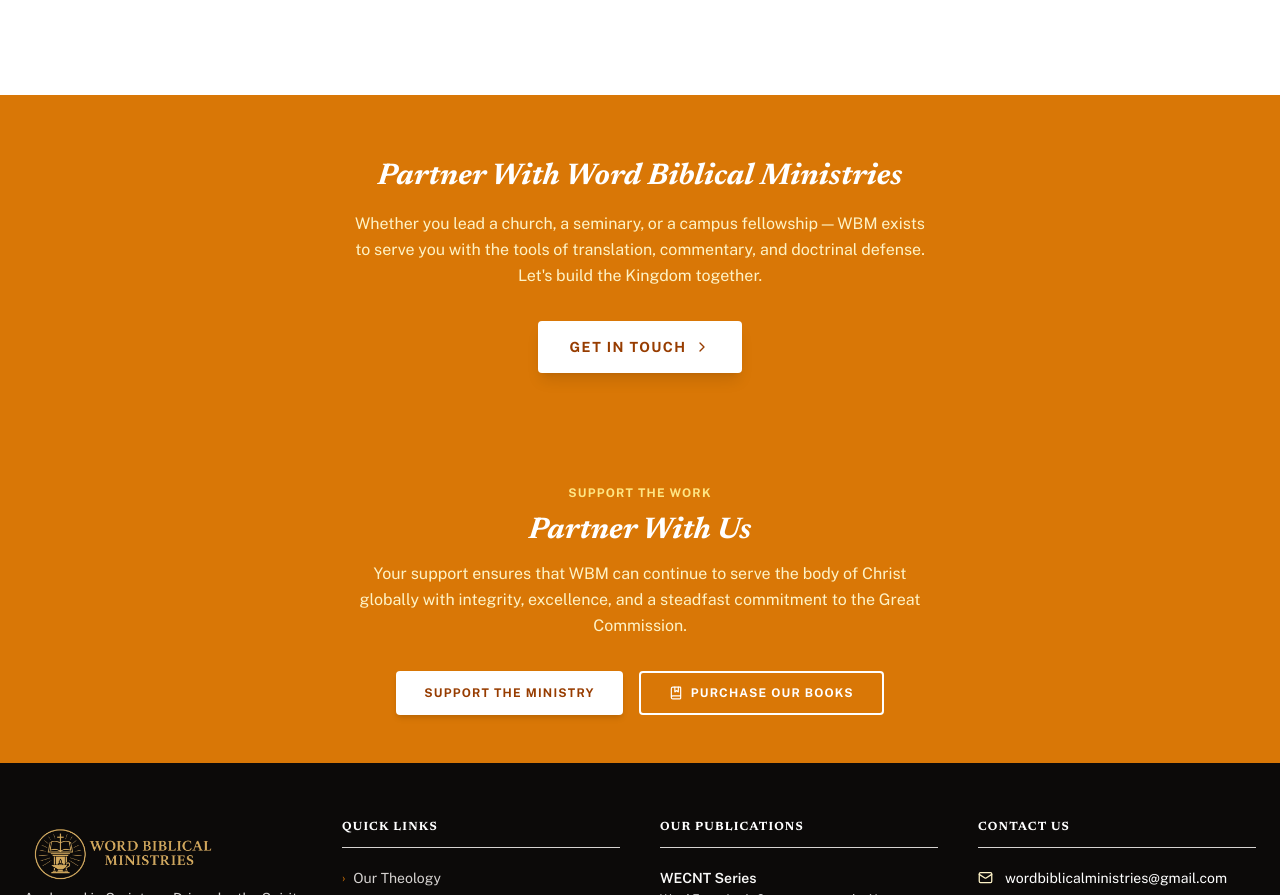
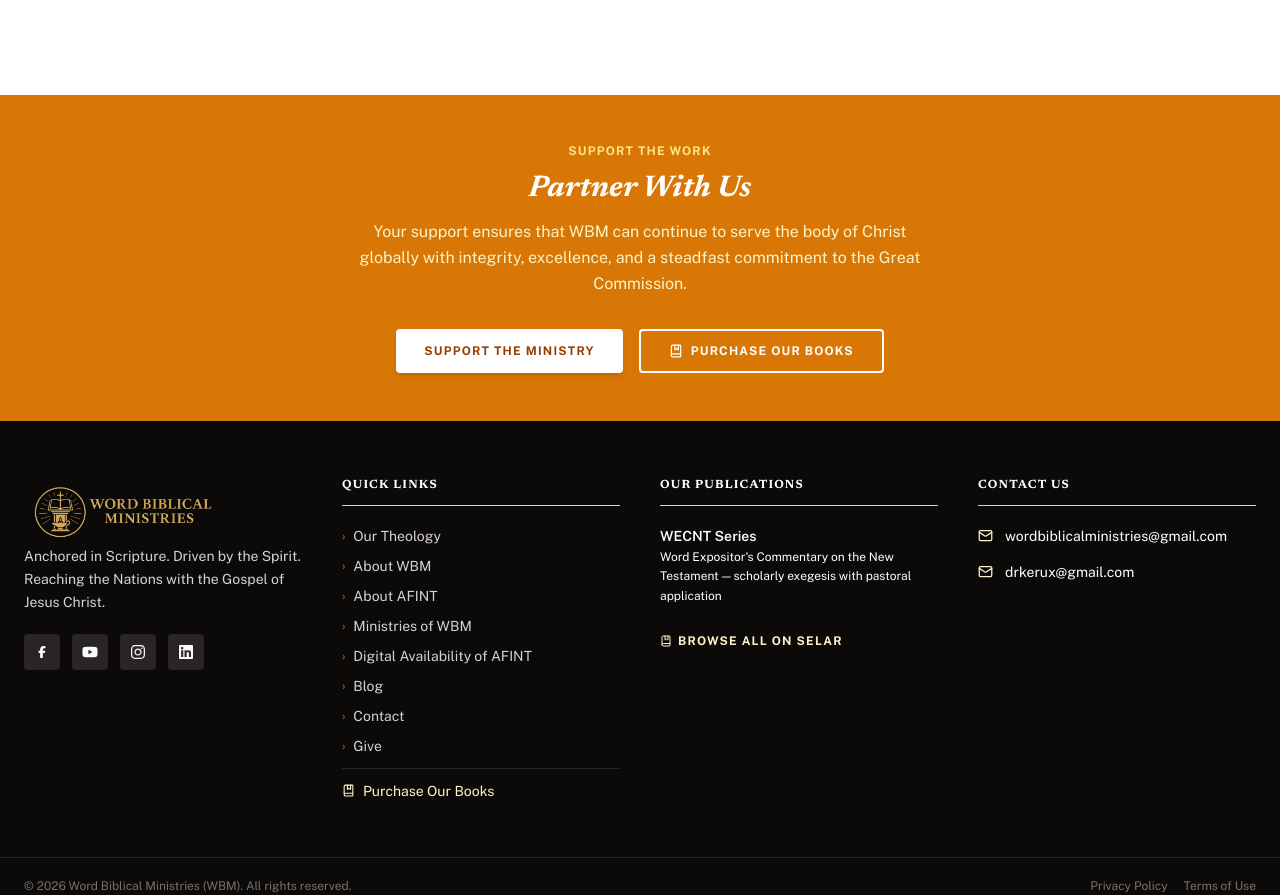
Before and after one commit to mayormankind/wordbiblicalministries, a Next.js app: page /ministries in a window 1280 px wide. Shown: the part 2609-3504 px from the top of the page. Built offline with nearby package versions, Linux system fonts and the light colour scheme.

Commit message:
fix:remove CTA section in ministries of WBM

```diff
--- a/src/views/Ministries.tsx
+++ b/src/views/Ministries.tsx
@@ -239,9 +239,7 @@
           <h4 className="text-base font-bold text-on-surface group-hover:text-surface-tint transition-colors duration-200 leading-snug font-headline italic">
             {pillar.title}
           </h4>
-          <p className="text-xs text-primary mt-0.5">
-            {pillar.subtitle}
-          </p>
+          <p className="text-xs text-primary mt-0.5">{pillar.subtitle}</p>
         </div>
         <ChevronDown
           size={16}
@@ -528,7 +526,7 @@
       </section>
 
       {/* ── CTA ── */}
-      <AnimateOnScroll animation="fade-up">
+      {/* <AnimateOnScroll animation="fade-up">
         <section className="py-16 px-6 bg-surface-tint text-white text-center">
           <div className="max-w-3xl mx-auto">
             <h2 className="text-3xl font-bold mb-4 font-headline italic">
@@ -547,7 +545,7 @@
             </Link>
           </div>
         </section>
-      </AnimateOnScroll>
+      </AnimateOnScroll> */}
     </main>
   );
 }
```
